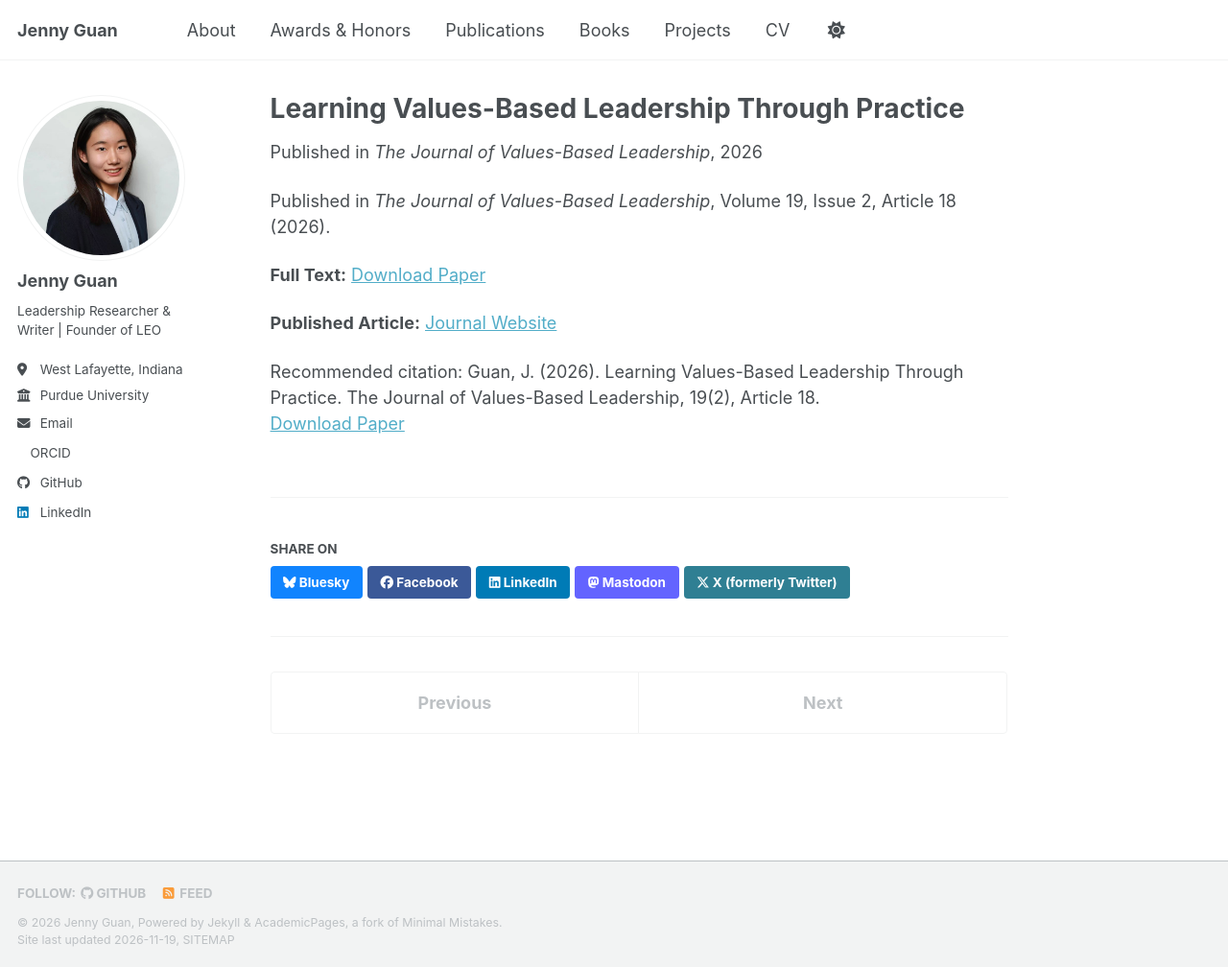
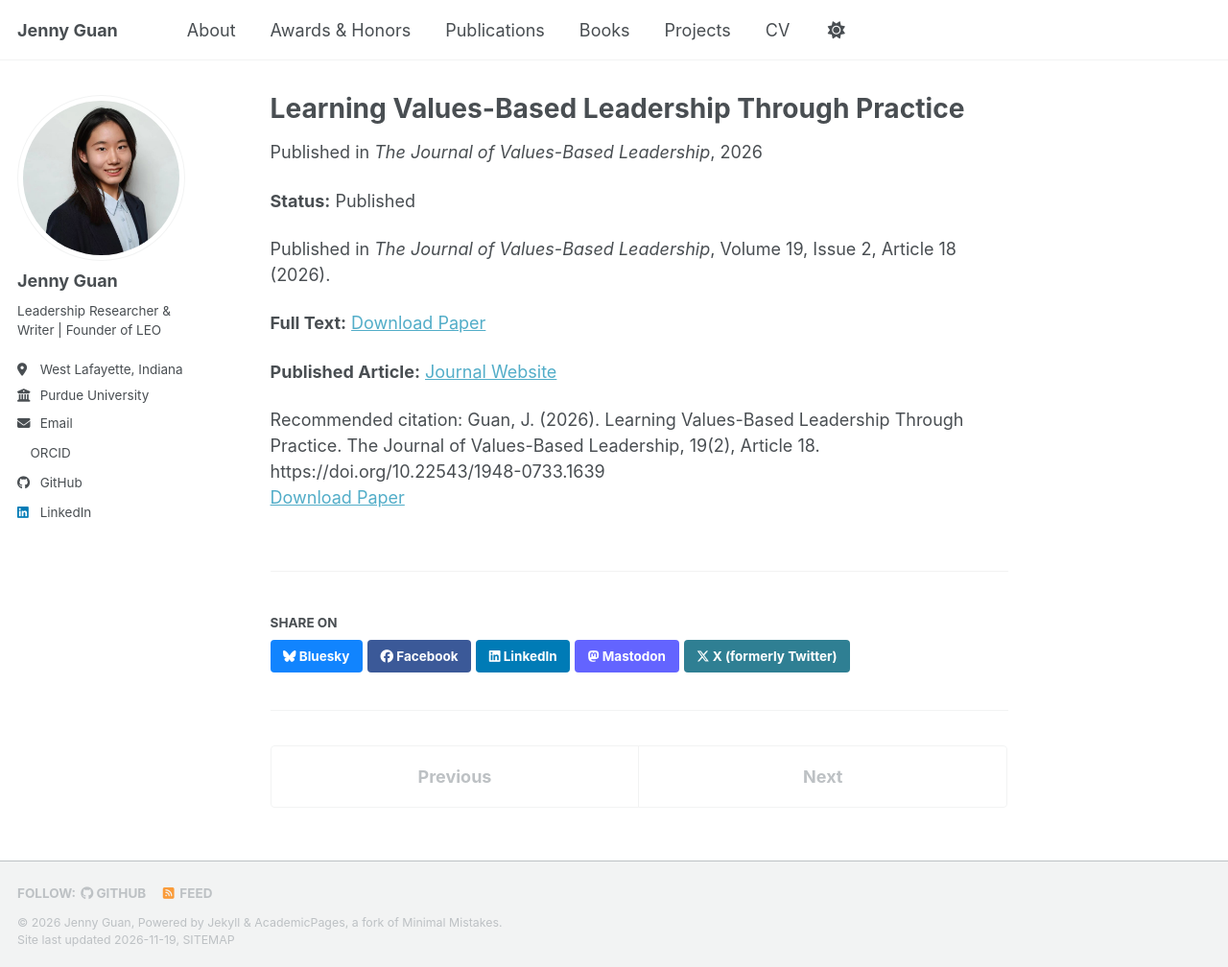
Before and after one commit to JennyGuan101/JennyGuan101.github.io, a Jekyll site: the page built from _publications/2026-values-based-leadership.md, in a window 1280 px wide and 1008 px high. Shown: the whole window at 96% size. Built offline with Jekyll 4.4.1, drawn with Linux system fonts in a browser that asks for light colours; a script bundle is joined from its source files by our own code; a style sheet for code colours, icons or effects is not loaded.

Commit message:
Update 2026-values-based-leadership.md

```diff
--- a/_publications/2026-values-based-leadership.md
+++ b/_publications/2026-values-based-leadership.md
@@ -1,17 +1,19 @@
 ---
 title: "Learning Values-Based Leadership Through Practice"
 collection: publications
+category: manuscripts
 display_order: 2
-paperurl: "https://jennyguan101.github.io/files/Guan_2026_Learning_Values_Based_Leadership.pdf"
-category: manuscripts
 permalink: /publication/learning-values-based-leadership/
 date: 2026-07-06
 venue: "The Journal of Values-Based Leadership"
-citation: "Guan, J. (2026). Learning Values-Based Leadership Through Practice. The Journal of Values-Based Leadership, 19(2), Article 18."
+paperurl: "https://jennyguan101.github.io/files/Guan_2026_Learning_Values_Based_Leadership.pdf"
+citation: "Guan, J. (2026). Learning Values-Based Leadership Through Practice. The Journal of Values-Based Leadership, 19(2), Article 18. https://doi.org/10.22543/1948-0733.1639"
 ---
+
+**Status:** Published
 
 Published in *The Journal of Values-Based Leadership*, Volume 19, Issue 2, Article 18 (2026).
 
-**Full Text:** [Download Paper](/files/Guan_2026_Learning_Values_Based_Leadership.pdf)
+**Full Text:** [Download Paper](https://jennyguan101.github.io/files/Guan_2026_Learning_Values_Based_Leadership.pdf)
 
 **Published Article:** [Journal Website](https://doi.org/10.22543/1948-0733.1639)
```
